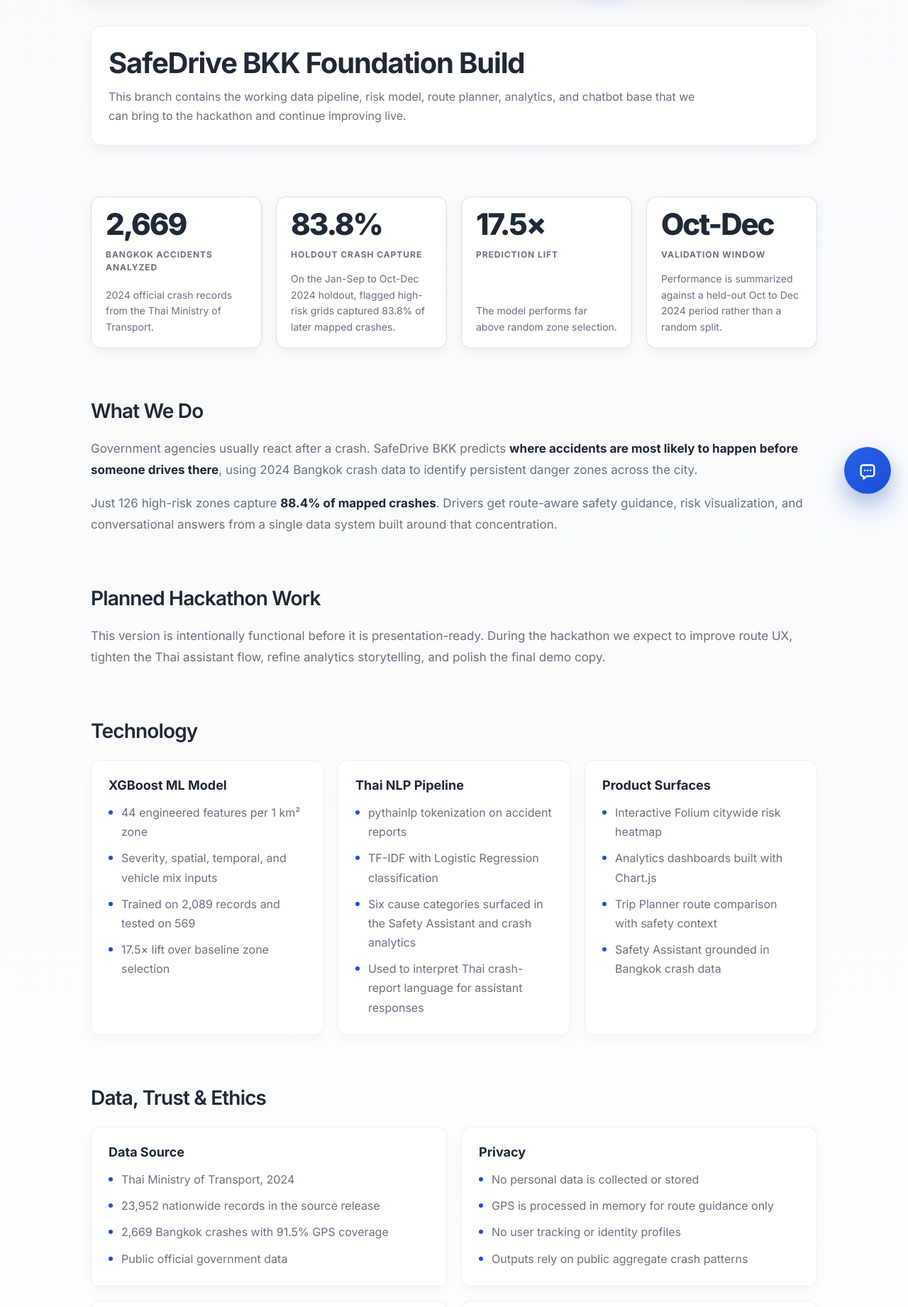
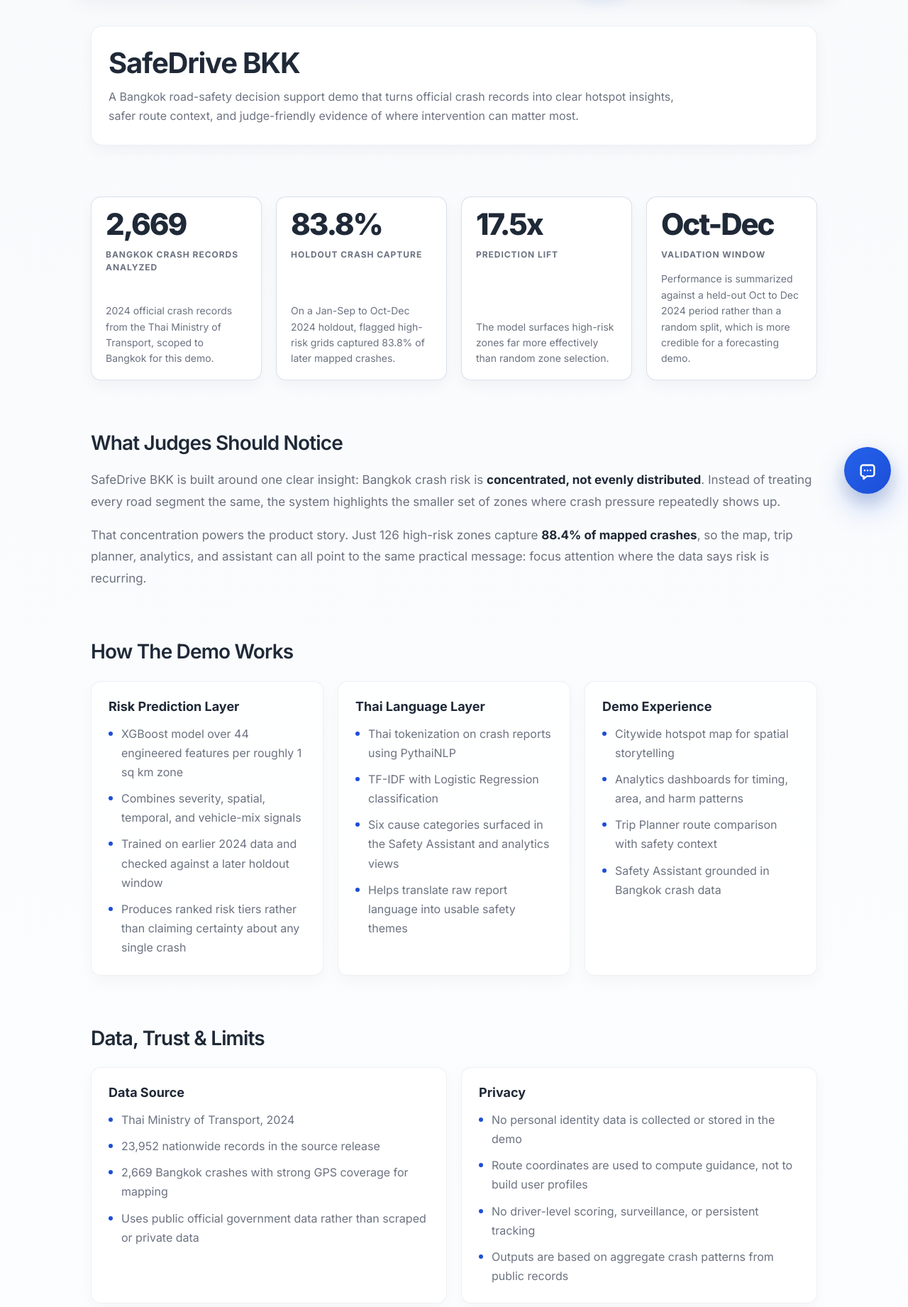
Before and after one commit to HarryLynn-afk/SafeDriveBKK, a Flask app: page /about in a window 1280 px wide. Shown: the part 80-1922 px from the top of the page at 71% size. Run offline with Flask 3, Linux system fonts and the light colour scheme.

Commit message:
Refine analytics and about page storytelling

```diff
--- a/templates/about.html
+++ b/templates/about.html
@@ -346,8 +346,8 @@ html[data-theme="dark"] .cta-section {
 <div class="about-page">
     <div class="section">
         <div class="about-hero">
-            <h1>SafeDrive BKK Foundation Build</h1>
-            <p>This branch contains the working data pipeline, risk model, route planner, analytics, and chatbot base that we can bring to the hackathon and continue improving live.</p>
+            <h1>SafeDrive BKK</h1>
+            <p>A Bangkok road-safety decision support demo that turns official crash records into clear hotspot insights, safer route context, and judge-friendly evidence of where intervention can matter most.</p>
         </div>
     </div>
 
@@ -356,77 +356,70 @@ html[data-theme="dark"] .cta-section {
             <div class="metric-card">
                 <div>
                     <span class="metric-value">2,669</span>
-                    <span class="metric-label">Bangkok accidents analyzed</span>
+                    <span class="metric-label">Bangkok crash records analyzed</span>
                 </div>
-                <p class="metric-description">2024 official crash records from the Thai Ministry of Transport.</p>
+                <p class="metric-description">2024 official crash records from the Thai Ministry of Transport, scoped to Bangkok for this demo.</p>
             </div>
             <div class="metric-card">
                 <div>
                     <span class="metric-value">83.8%</span>
                     <span class="metric-label">Holdout crash capture</span>
                 </div>
-                <p class="metric-description">On the Jan-Sep to Oct-Dec 2024 holdout, flagged high-risk grids captured 83.8% of later mapped crashes.</p>
+                <p class="metric-description">On a Jan-Sep to Oct-Dec 2024 holdout, flagged high-risk grids captured 83.8% of later mapped crashes.</p>
             </div>
             <div class="metric-card">
                 <div>
-                    <span class="metric-value">17.5×</span>
+                    <span class="metric-value">17.5x</span>
                     <span class="metric-label">Prediction lift</span>
                 </div>
-                <p class="metric-description">The model performs far above random zone selection.</p>
+                <p class="metric-description">The model surfaces high-risk zones far more effectively than random zone selection.</p>
             </div>
             <div class="metric-card">
                 <div>
                     <span class="metric-value">Oct-Dec</span>
                     <span class="metric-label">Validation window</span>
                 </div>
-                <p class="metric-description">Performance is summarized against a held-out Oct to Dec 2024 period rather than a random split.</p>
+                <p class="metric-description">Performance is summarized against a held-out Oct to Dec 2024 period rather than a random split, which is more credible for a forecasting demo.</p>
             </div>
         </div>
     </div>
 
     <div class="section">
-        <h2 class="section-title">What We Do</h2>
+        <h2 class="section-title">What Judges Should Notice</h2>
         <p class="section-copy">
-            Government agencies usually react after a crash. SafeDrive BKK predicts <strong>where accidents are most likely to happen before someone drives there</strong>, using 2024 Bangkok crash data to identify persistent danger zones across the city.
+            SafeDrive BKK is built around one clear insight: Bangkok crash risk is <strong>concentrated, not evenly distributed</strong>. Instead of treating every road segment the same, the system highlights the smaller set of zones where crash pressure repeatedly shows up.
         </p>
         <p class="section-copy">
-            Just 126 high-risk zones capture <strong>88.4% of mapped crashes</strong>. Drivers get route-aware safety guidance, risk visualization, and conversational answers from a single data system built around that concentration.
+            That concentration powers the product story. Just 126 high-risk zones capture <strong>88.4% of mapped crashes</strong>, so the map, trip planner, analytics, and assistant can all point to the same practical message: focus attention where the data says risk is recurring.
         </p>
     </div>
 
     <div class="section">
-        <h2 class="section-title">Planned Hackathon Work</h2>
-        <p class="section-copy">
-            This version is intentionally functional before it is presentation-ready. During the hackathon we expect to improve route UX, tighten the Thai assistant flow, refine analytics storytelling, and polish the final demo copy.
-        </p>
-    </div>
-
-    <div class="section">
-        <h2 class="section-title">Technology</h2>
+        <h2 class="section-title">How The Demo Works</h2>
         <div class="responsible-ai-grid">
             <div class="ai-card">
-                <h4>XGBoost ML Model</h4>
+                <h4>Risk Prediction Layer</h4>
                 <ul>
-                    <li>44 engineered features per 1 km² zone</li>
-                    <li>Severity, spatial, temporal, and vehicle mix inputs</li>
-                    <li>Trained on 2,089 records and tested on 569</li>
-                    <li>17.5× lift over baseline zone selection</li>
+                    <li>XGBoost model over 44 engineered features per roughly 1 sq km zone</li>
+                    <li>Combines severity, spatial, temporal, and vehicle-mix signals</li>
+                    <li>Trained on earlier 2024 data and checked against a later holdout window</li>
+                    <li>Produces ranked risk tiers rather than claiming certainty about any single crash</li>
                 </ul>
             </div>
             <div class="ai-card">
-                <h4>Thai NLP Pipeline</h4>
+                <h4>Thai Language Layer</h4>
                 <ul>
-                    <li>pythainlp tokenization on accident reports</li>
+                    <li>Thai tokenization on crash reports using PythaiNLP</li>
                     <li>TF-IDF with Logistic Regression classification</li>
-                    <li>Six cause categories surfaced in the Safety Assistant and crash analytics</li>
-                    <li>Used to interpret Thai crash-report language for assistant responses</li>
+                    <li>Six cause categories surfaced in the Safety Assistant and analytics views</li>
+                    <li>Helps translate raw report language into usable safety themes</li>
                 </ul>
             </div>
             <div class="ai-card">
-                <h4>Product Surfaces</h4>
+                <h4>Demo Experience</h4>
                 <ul>
-                    <li>Interactive Folium citywide risk heatmap</li>
-                    <li>Analytics dashboards built with Chart.js</li>
+                    <li>Citywide hotspot map for spatial storytelling</li>
+                    <li>Analytics dashboards for timing, area, and harm patterns</li>
                     <li>Trip Planner route comparison with safety context</li>
                     <li>Safety Assistant grounded in Bangkok crash data</li>
                 </ul>
@@ -435,66 +428,66 @@ html[data-theme="dark"] .cta-section {
     </div>
 
     <div class="section">
-        <h2 class="section-title">Data, Trust &amp; Ethics</h2>
+        <h2 class="section-title">Data, Trust &amp; Limits</h2>
         <div class="responsible-ai-grid ethics-grid">
             <div class="ai-card">
                 <h4>Data Source</h4>
                 <ul>
                     <li>Thai Ministry of Transport, 2024</li>
                     <li>23,952 nationwide records in the source release</li>
-                    <li>2,669 Bangkok crashes with 91.5% GPS coverage</li>
-                    <li>Public official government data</li>
+                    <li>2,669 Bangkok crashes with strong GPS coverage for mapping</li>
+                    <li>Uses public official government data rather than scraped or private data</li>
                 </ul>
             </div>
             <div class="ai-card">
                 <h4>Privacy</h4>
                 <ul>
-                    <li>No personal data is collected or stored</li>
-                    <li>GPS is processed in memory for route guidance only</li>
-                    <li>No user tracking or identity profiles</li>
-                    <li>Outputs rely on public aggregate crash patterns</li>
+                    <li>No personal identity data is collected or stored in the demo</li>
+                    <li>Route coordinates are used to compute guidance, not to build user profiles</li>
+                    <li>No driver-level scoring, surveillance, or persistent tracking</li>
+                    <li>Outputs are based on aggregate crash patterns from public records</li>
                 </ul>
             </div>
             <div class="ai-card warning">
                 <h4>Limitations</h4>
                 <ul>
-                    <li>Predictions are based on 2024 historical data</li>
-                    <li>The system does not guarantee future safety</li>
-                    <li>1 km grid resolution still hides local street variation</li>
-                    <li>Not intended for legal or insurance decisions</li>
+                    <li>Predictions are based on 2024 historical data and may miss recent road changes</li>
+                    <li>The system highlights relative risk, not guaranteed future outcomes</li>
+                    <li>Grid-level resolution still hides street-by-street variation inside each zone</li>
+                    <li>Not appropriate for legal, insurance, or liability decisions</li>
                 </ul>
             </div>
             <div class="ai-card limitation">
-                <h4>Known Biases</h4>
+                <h4>Known Coverage Gaps</h4>
                 <ul>
                     <li>Not every crash is reported into the source system</li>
-                    <li>8.5% of records lack precise GPS coordinates</li>
-                    <li>Coverage is specific to Bangkok urban conditions</li>
-                    <li>Infrastructure conditions may have changed since 2024</li>
+                    <li>Some records lack precise GPS coordinates, which reduces mapping coverage</li>
+                    <li>The current model is tuned to Bangkok urban conditions, not all of Thailand</li>
+                    <li>Infrastructure, traffic enforcement, and construction conditions can shift over time</li>
                 </ul>
             </div>
         </div>
 
         <div class="methodology">
-            <h4>Appropriate Use Cases</h4>
-            <p>✓ Route planning awareness for daily commuters</p>
-            <p>✓ Fleet safety decision support for logistics operators</p>
-            <p>✓ Infrastructure planning and resource targeting</p>
-            <p>✓ Public communication around concentrated high-risk areas</p>
+            <h4>Appropriate Uses</h4>
+            <p>[Yes] Route planning awareness for daily commuters and delivery drivers</p>
+            <p>[Yes] Fleet safety decision support and risk briefings</p>
+            <p>[Yes] Infrastructure planning and targeting of road-safety interventions</p>
+            <p>[Yes] Public communication around recurring high-risk corridors</p>
 
-            <h4>Inappropriate Use Cases</h4>
-            <p>✗ Discriminatory insurance pricing based on location</p>
-            <p>✗ Restricting access or stigmatizing neighborhoods</p>
-            <p>✗ Replacing safe driving judgment and legal road rules</p>
-            <p>✗ Determining liability in an accident case</p>
+            <h4>Not Appropriate For</h4>
+            <p>[No] Discriminatory insurance pricing based only on location</p>
+            <p>[No] Restricting access to neighborhoods or stigmatizing communities</p>
+            <p>[No] Replacing safe driving judgment, traffic law, or official navigation guidance</p>
+            <p>[No] Determining fault, liability, or legal responsibility after a crash</p>
         </div>
     </div>
 
     <div class="section">
         <div class="cta-section">
-            <h3>Current working demo</h3>
-            <p>The Trip Planner already compares a faster route with a safer route. The next step is to make that experience cleaner and stronger during the hackathon.</p>
-            <a href="/trip-planner" class="cta-button">Open Trip Planner</a>
+            <h3>See the risk story turn into a route decision</h3>
+            <p>Open the Trip Planner to compare exposure, avoid recurring hotspots, and show judges how the analytics story becomes a practical user action.</p>
+            <a href="/trip-planner" class="cta-button">Try Trip Planner</a>
         </div>
     </div>
 </div>
```
Also changed, not shown: templates/analytics.html (+46 -46 lines).
